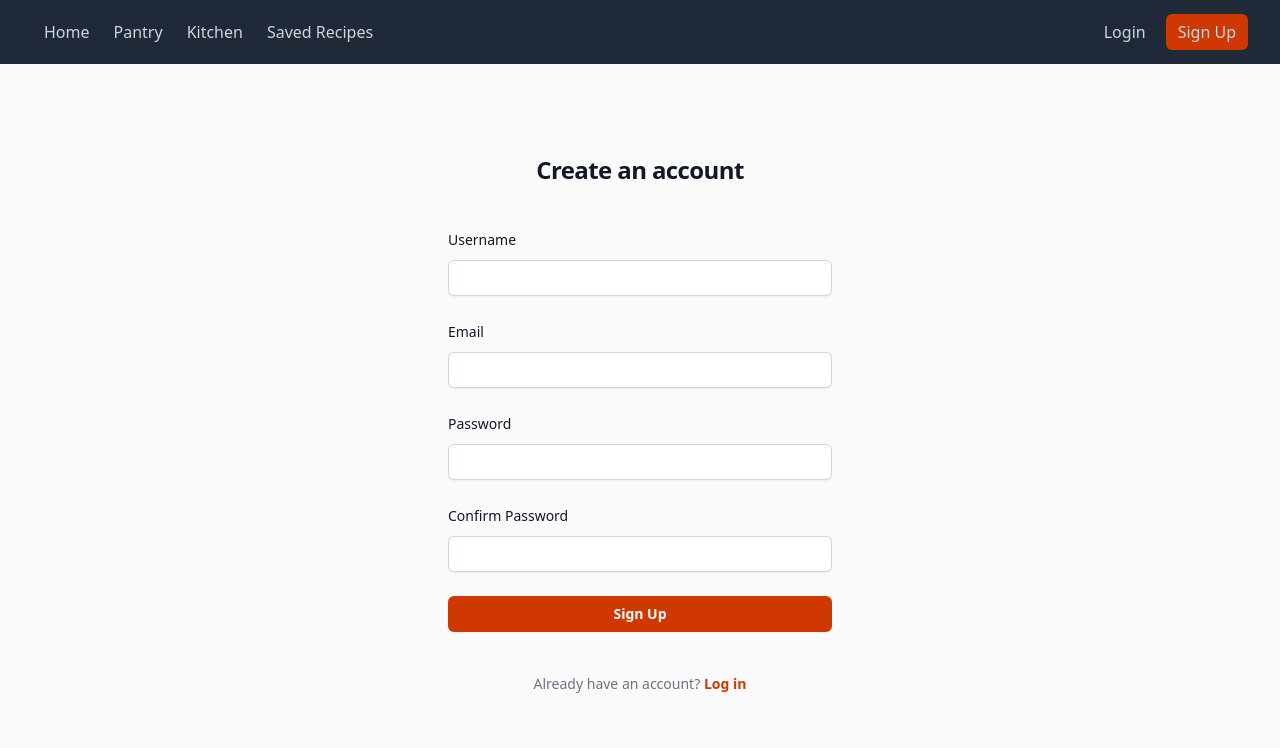
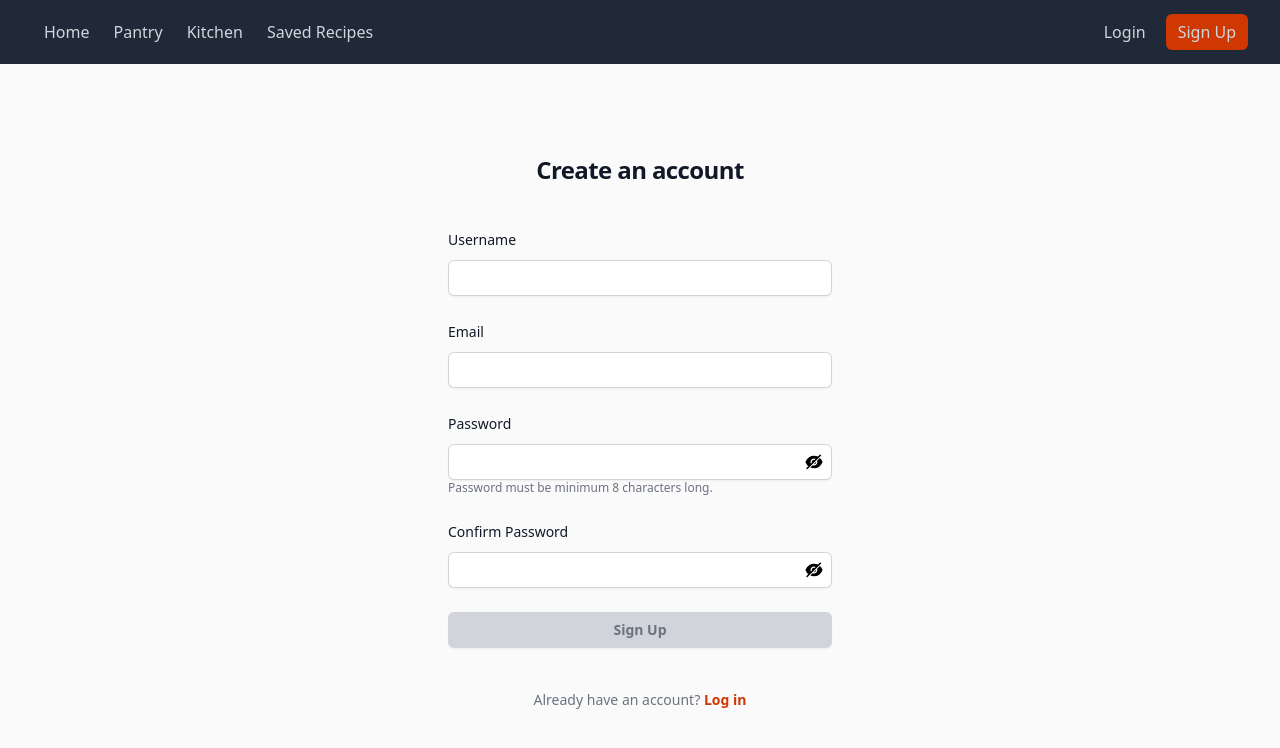
Before and after one commit to monysary/i-m-hungry-recipe-app, a Next.js app: page /signup in a window 1280 px wide. Shown: the top 748 px of the page. Built offline with nearby package versions, Linux system fonts and the light colour scheme.

Commit message:
updated sign up page form verification for better ux, similar to login page

```diff
--- a/src/pages/login.js
+++ b/src/pages/login.js
@@ -23,7 +23,7 @@ function Login() {
     const handleFormSubmit = (event) => {
         event.preventDefault()
 
-        console.log('Form submitted');
+        console.log('User logged in!');
     }
 
     const [showPassword, setShowPassword] = useState(false)
--- a/src/pages/signup.js
+++ b/src/pages/signup.js
@@ -1,4 +1,5 @@
-import { useState } from "react";
+import { useEffect, useState } from "react";
+import { AiFillEyeInvisible, AiFillEye } from 'react-icons/ai'
 
 function SignUp() {
     const [signUpForm, setSignUpForm] = useState({
@@ -12,6 +13,30 @@ function SignUp() {
         setSignUpForm({ ...signUpForm, [name]: value })
     }
 
+    const [buttonActive, setButtonActive] = useState(false)
+
+    useEffect(() => {
+        if (
+            signUpForm.username !== ''
+            && signUpForm.email !== ''
+            && signUpForm.password !== ''
+            && signUpForm.confirmPassword !== ''
+            && signUpForm.password === signUpForm.confirmPassword
+        ) {
+            setButtonActive(true)
+        }
+
+    }, [signUpForm])
+
+    const handleFormSubmit = (event) => {
+        event.preventDefault()
+
+        console.log('User signed up!');
+    }
+
+    const [showPassword, setShowPassword] = useState(false)
+    const [showConfirmPass, setShowConfirmPass] = useState(false)
+
     return (
         <div className="flex min-h-full flex-col justify-center px-6 py-12 lg:px-8">
             <div className="sm:mx-auto sm:w-full sm:max-w-sm">
@@ -19,7 +44,7 @@ function SignUp() {
             </div>
 
             <div className="mt-10 sm:mx-auto sm:w-full sm:max-w-sm">
-                <form className="space-y-6">
+                <form className="space-y-6" onSubmit={handleFormSubmit}>
                     <div>
                         <label className="block text-sm font-medium leading-6 text-gray-900">Username</label>
                         <div className="mt-2">
@@ -47,32 +72,71 @@ function SignUp() {
                     </div>
                     <div>
                         <label className="block text-sm font-medium leading-6 text-gray-900">Password</label>
-                        <div className="mt-2">
+                        <div className="mt-2 relative">
                             <input
                                 name="password"
-                                type="password"
+                                type={showPassword ? "text" : "password"}
                                 required
                                 className="block w-full rounded-md border-0 p-1.5 text-gray-900 shadow-sm ring-1 ring-inset ring-gray-300 placeholder:text-gray-400 focus:ring-2 focus:ring-inset focus:ring-orange-600 sm:text-sm sm:leading-6"
                                 value={signUpForm.password}
                                 onChange={handleInputChange}
                             />
+                            <div className="absolute top-2 right-2">
+                                <AiFillEyeInvisible
+                                    fontSize='20px'
+                                    className={!showPassword ? 'block cursor-pointer' : 'hidden'}
+                                    onClick={() => setShowPassword(true)}
+                                />
+                                <AiFillEye
+                                    fontSize='20px'
+                                    className={showPassword ? 'block cursor-pointer' : 'hidden'}
+                                    onClick={() => setShowPassword(false)}
+                                />
+                            </div>
+                            <p className="text-xs text-gray-500">Password must be minimum 8 characters long.</p>
                         </div>
                     </div>
                     <div>
                         <label className="block text-sm font-medium leading-6 text-gray-900">Confirm Password</label>
-                        <div className="mt-2">
+                        <div className="mt-2 relative">
                             <input
                                 name="confirmPassword"
-                                type="password"
+                                type={showConfirmPass ? "text" : "password"}
                                 required
                                 className="block w-full rounded-md border-0 p-1.5 text-gray-900 shadow-sm ring-1 ring-inset ring-gray-300 placeholder:text-gray-400 focus:ring-2 focus:ring-inset focus:ring-orange-600 sm:text-sm sm:leading-6"
                                 value={signUpForm.confirmPassword}
                                 onChange={handleInputChange}
                             />
+                            <div className="absolute top-2 right-2">
+                                <AiFillEyeInvisible
+                                    fontSize='20px'
+                                    className={!showConfirmPass ? 'block cursor-pointer' : 'hidden'}
+                                    onClick={() => setShowConfirmPass(true)}
+                                />
+                                <AiFillEye
+                                    fontSize='20px'
+                                    className={showConfirmPass ? 'block cursor-pointer' : 'hidden'}
+                                    onClick={() => setShowConfirmPass(false)}
+                                />
+                            </div>
+                            <p className={
+                                signUpForm.password === signUpForm.confirmPassword
+                                    ? "hidden"
+                                    : "text-xs text-red-500"
+                            }
+                            >Passwords must match.</p>
                         </div>
                     </div>
                     <div>
-                        <button type="submit" className="flex w-full justify-center rounded-md bg-orange-600 px-3 py-1.5 text-sm font-semibold leading-6 text-white shadow-sm hover:bg-orange-500 focus-visible:outline focus-visible:outline-2 focus-visible:outline-offset-2 focus-visible:outline-orange-600">Sign Up</button>
+                        <button
+                            disabled={!buttonActive}
+                            type="submit"
+                            className={
+                                buttonActive
+                                    ? "flex w-full justify-center rounded-md bg-orange-600 px-3 py-1.5 text-sm font-semibold leading-6 text-white shadow-sm hover:bg-orange-500 focus-visible:outline focus-visible:outline-2 focus-visible:outline-offset-2 focus-visible:outline-orange-600"
+                                    : "flex w-full justify-center rounded-md bg-gray-300 px-3 py-1.5 text-sm font-semibold leading-6 text-gray-500 shadow-sm"
+                            }
+                        >Sign Up</button>
                     </div>
                 </form>
 
@@ -80,8 +144,8 @@ function SignUp() {
                     Already have an account?
                     <a href="/login" className="font-semibold leading-6 text-orange-600 hover:text-orange-500"> Log in</a>
                 </p>
-            </div>
-        </div>
+            </div >
+        </div >
     )
 }
 
```
